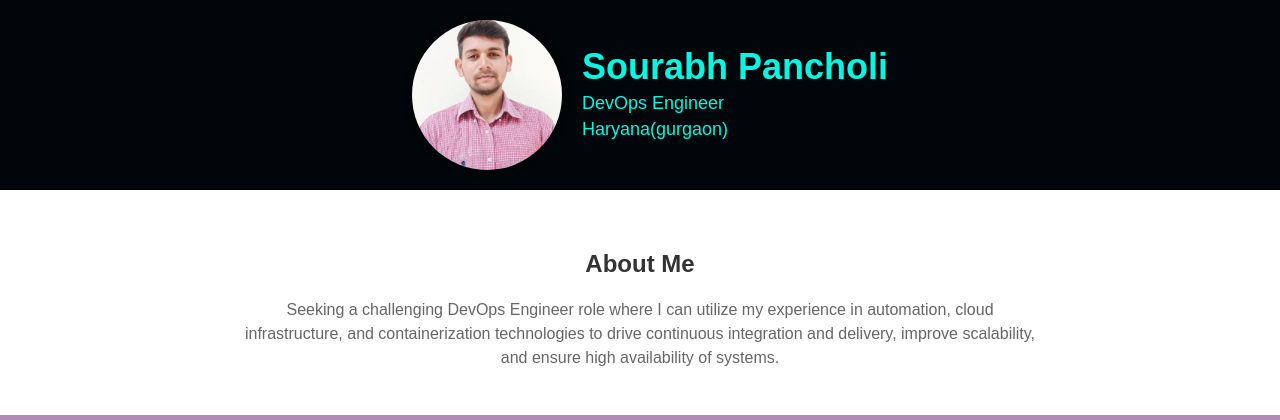
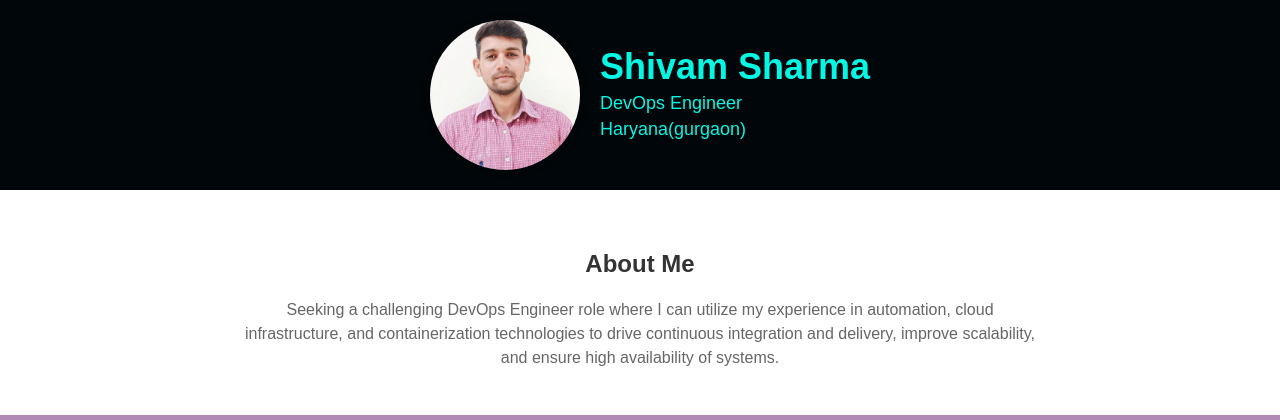
Before and after one commit to ShivDev007/school_app, a Flask app: page / in a window 1280 px wide. Shown: the top 420 px of the page. Run offline with Flask 3, Linux system fonts and the light colour scheme.

Commit message:
this is new name added to the page

```diff
--- a/templates/index.html
+++ b/templates/index.html
@@ -16,7 +16,7 @@
                 <img src="../static/profile2.jfif" alt="Your Profile Image">
             </div>
             <div class="profile-info">
-                <h1>Sourabh Pancholi</h1>
+                <h1>Shivam Sharma</h1>
                 <p>DevOps Engineer</p>
                 <p>Haryana(gurgaon)</p>
             </div>
```
